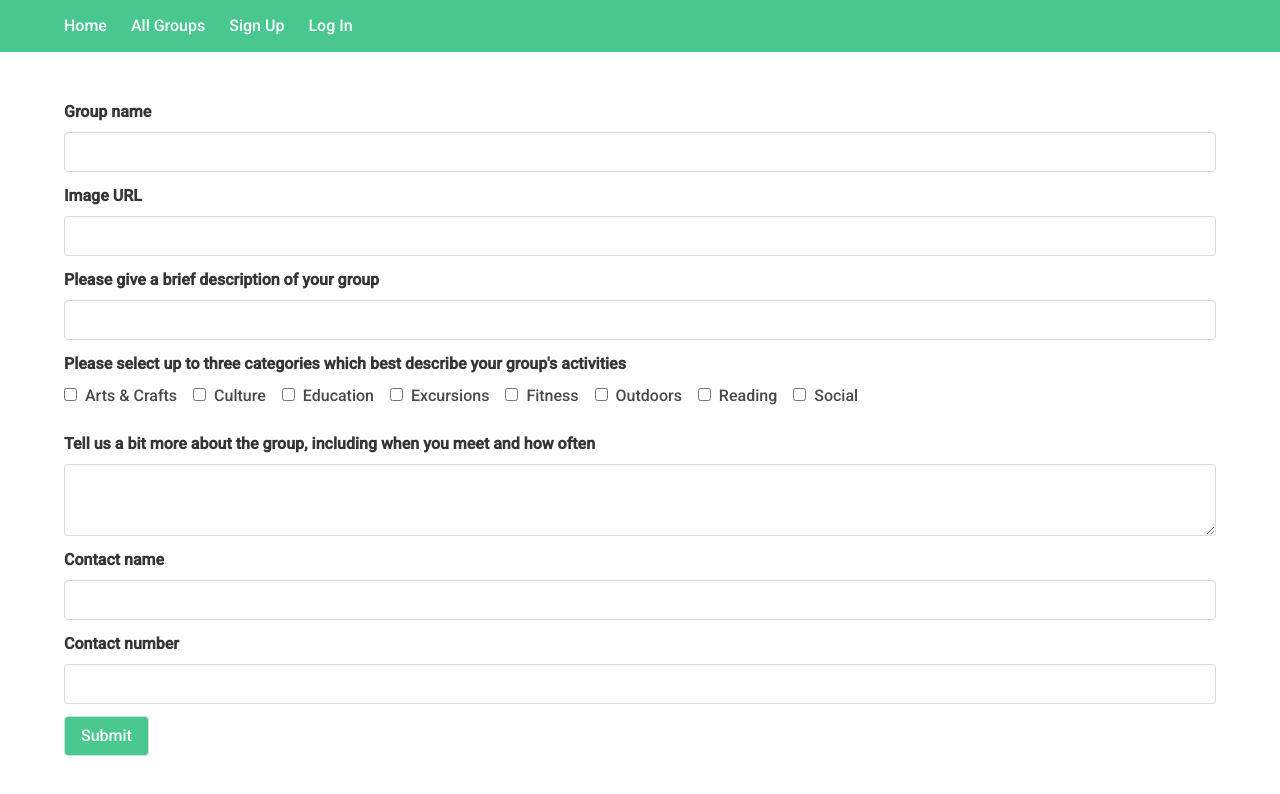
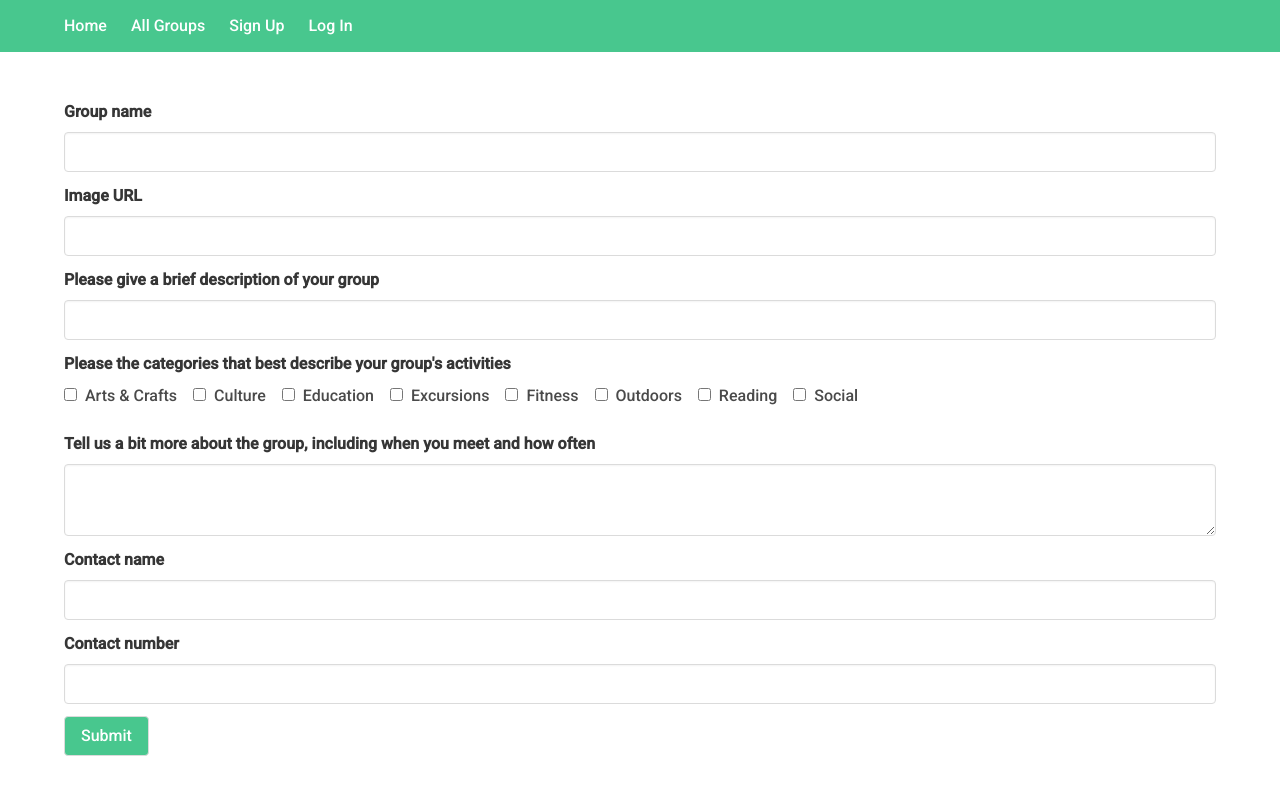
Before and after one commit to CatherineBrett/project-4-frontend, a React (Vite) app: page /groups/edit-group/1 in a window 1280 px wide. Shown: the top 794 px of the page. Built offline with nearby package versions, Linux system fonts and the light colour scheme; no server answers.

Commit message:
Adds in-built browser validation to Edit Group form and returns if no categories are selected

```diff
--- a/src/components/EditGroup.tsx
+++ b/src/components/EditGroup.tsx
@@ -50,6 +50,9 @@ function EditGroup() {
 
   async function handleSubmit(e: SyntheticEvent) {
     e.preventDefault();
+    if (formData.categories.length < 1) {
+      return;
+    }
     const token = localStorage.getItem("token");
     const resp = await axios.put(`${baseUrl}/groups/${groupId}`, formData, {
       headers: { Authorization: `Bearer ${token}` },
@@ -95,6 +98,7 @@ function EditGroup() {
                 name={"name"}
                 onChange={handleChange}
                 value={formData.name}
+                required
               />
             </div>
           </div>
@@ -110,6 +114,7 @@ function EditGroup() {
                 name={"image"}
                 onChange={handleChange}
                 value={formData.image}
+                required
               />
             </div>
           </div>
@@ -126,12 +131,13 @@ function EditGroup() {
                 maxLength={30}
                 onChange={handleChange}
                 value={formData.brief_desc}
+                required
               />
             </div>
           </div>
           <div className="mb-5">
             <p className="label">
-              Please select up to three categories which best describe your
+              Please the categories that best describe your
               group's activities
             </p>
             <div>
@@ -231,6 +237,7 @@ function EditGroup() {
                 maxLength={200}
                 onChange={handleChange}
                 value={formData.full_desc}
+                required
               />
             </div>
           </div>
@@ -246,6 +253,7 @@ function EditGroup() {
                 name={"contact_name"}
                 onChange={handleChange}
                 value={formData.contact_name}
+                required
               />
             </div>
           </div>
@@ -261,6 +269,7 @@ function EditGroup() {
                 name={"contact_number"}
                 onChange={handleChange}
                 value={formData.contact_number}
+                required
               />
             </div>
           </div>
```
